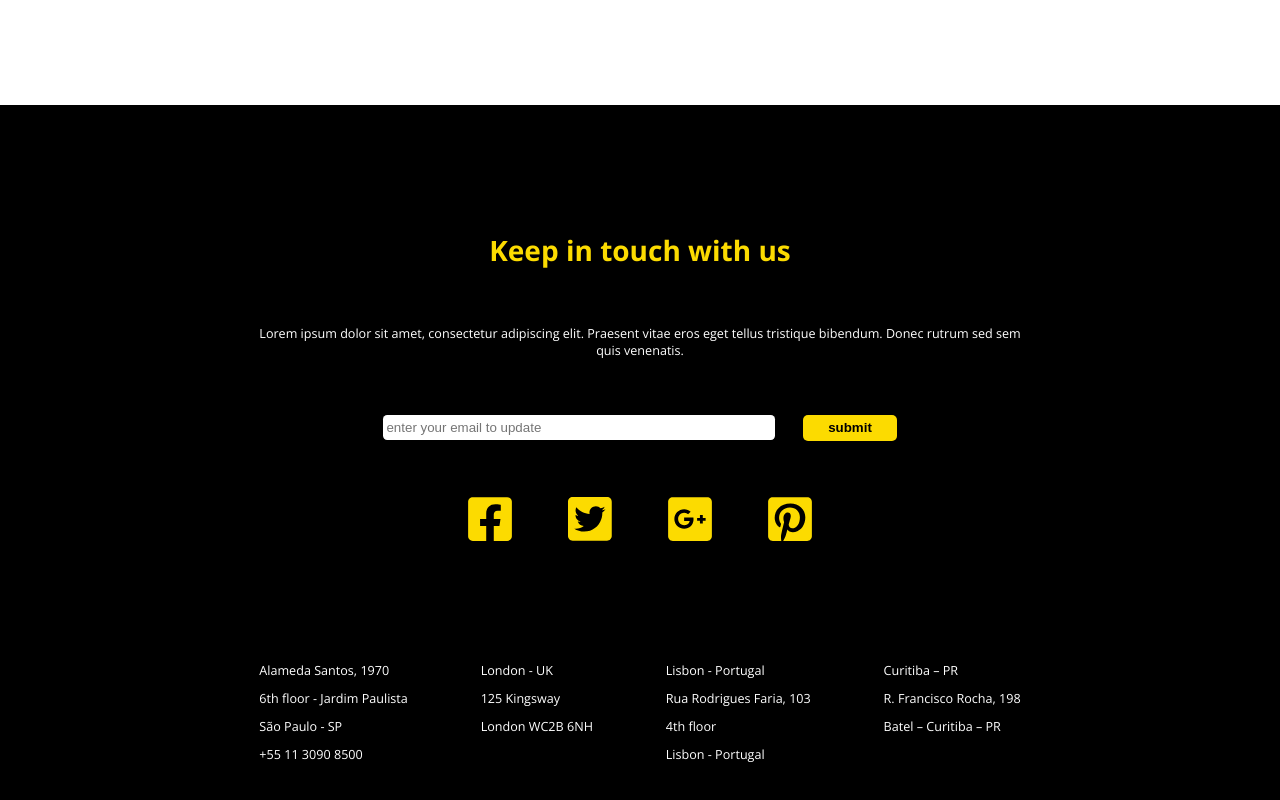
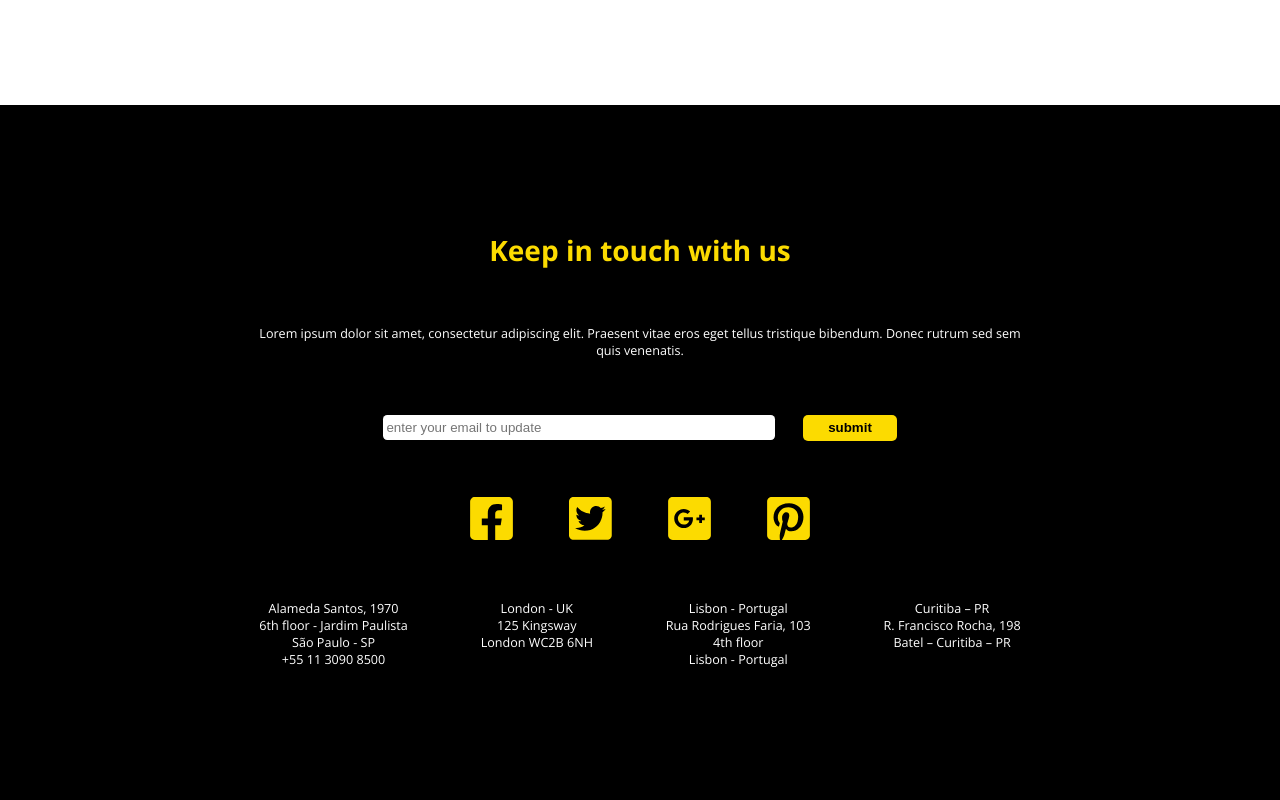
Before and after one commit to metfor/pxBooks, a Next.js app: page / in a window 1280 px wide. Shown: the part 1766-2566 px from the top of the page. Built offline with nearby package versions, Linux system fonts and the light colour scheme.

Commit message:
feat(alterações footer e newsletter): criada tags para cada elemento do componente Footer e
E troca da tag img nativa do html pela Image do next/image

```diff
--- a/src/components/Footer/index.tsx
+++ b/src/components/Footer/index.tsx
@@ -1,39 +1,39 @@
 import Button from "../Button/index";
-import { FooterN, Content, MyInput, NetWork, Adress, P } from "./styles";
+import { FooterN, Content, MyInput, NetWork, Adress, Paragraph,Title ,Newss,MyImage,BoxImage} from "./styles";
 
 export function Footer() {
   return (
     <>
       <FooterN>
         <Content>
-          <h1>Keep in touch with us</h1>
-          <P>
+          <Title>Keep in touch with us</Title>
+          <Paragraph>
             Lorem ipsum dolor sit amet, consectetur adipiscing elit. Praesent
             vitae eros eget tellus tristique bibendum. Donec rutrum sed sem
             <br /> quis venenatis.
-          </P>
-          <div>
+          </Paragraph>
+          <Newss>
             <MyInput placeholder=" enter your email to update" />
             <Button width="6.75rem" height="1.875rem">
               submit
             </Button>
-          </div>
+          </Newss>
           <NetWork>
-            <a>
-              <img src="/assets/fb.svg" alt="facebook" />
-            </a>
-            <a>
-              <img src="/assets/tw.svg" alt="facebook" />
-            </a>
-            <a>
-              <img src="/assets/g+.svg" alt="facebook" />
-            </a>
-            <a>
-              <img src="/assets/px.svg" alt="facebook" />
-            </a>
+            <BoxImage>
+              <MyImage src="/assets/fb.svg" alt="facebook" width="43.75px" height="43.75px"/>
+            </BoxImage>
+            <BoxImage>
+              <MyImage src="/assets/tw.svg" alt="facebook" width="43.75px" height="43.75px"/>
+            </BoxImage>
+            <BoxImage>
+              <MyImage src="/assets/g+.svg" alt="facebook" width="43.75px" height="43.75px"/>
+            </BoxImage>
+            <BoxImage>
+              <MyImage src="/assets/px.svg" alt="facebook"width="43.75px" height="43.75px"/>
+            </BoxImage>
           </NetWork>
           <Adress>
-            <P>
+            <Paragraph>
               Alameda Santos, 1970
               <br />
               6th floor - Jardim Paulista
@@ -41,15 +41,15 @@ export function Footer() {
               São Paulo - SP
               <br />
               +55 11 3090 8500 <br />
-            </P>
-            <P>
+            </Paragraph>
+            <Paragraph>
               London - UK
               <br />
               125 Kingsway
               <br />
               London WC2B 6NH <br />
-            </P>
-            <P>
+            </Paragraph>
+            <Paragraph>
               Lisbon - Portugal
               <br />
               Rua Rodrigues Faria, 103
@@ -57,14 +57,14 @@ export function Footer() {
               4th floor
               <br />
               Lisbon - Portugal <br />
-            </P>
-            <P>
+            </Paragraph>
+            <Paragraph>
               Curitiba – PR
               <br />
               R. Francisco Rocha, 198
               <br />
               Batel – Curitiba – PR <br />
-            </P>
+            </Paragraph>
           </Adress>
         </Content>
       </FooterN>
--- a/src/components/Footer/styles.ts
+++ b/src/components/Footer/styles.ts
@@ -1,3 +1,4 @@
+import image from "next/image";
 import styled from "styled-components";
 
 export const FooterN = styled.footer`
@@ -13,21 +14,8 @@ export const Content = styled.div`
   padding: 1rem 1rem 12rem;
   text-align: center;
 
-  h1 {
-    color: #fcdb00;
-  }
 
-  div {
-    margin-top: 4rem;
-    Button {
-      border: 0;
-      font-weight: 700;
-      transition: filter 0.2s;
-      &:hover {
-        filter: brightness(0.8);
-      }
-    }
-  }
+
 `;
 export const MyInput = styled.input`
   width: 28rem;
@@ -37,23 +25,39 @@ export const MyInput = styled.input`
   margin-right: 2rem;
 `;
 export const NetWork = styled.div`
-  img {
-    margin: 0 2rem;
-  }
+
 `;
 export const Adress = styled.div`
   display: flex;
   justify-content: space-between;
-  p {
-    color: #ffffff;
-    text-align: left;
-    font-weight: 400;
-    line-height: 2rem;
-  }
+
 `;
-export const P = styled.p`
+export const Paragraph = styled.p`
   margin-top: 4rem;
   color: white;
   font-weight: 400;
   font-size: 0.9rem;
 `;
+export const Title = styled.h1`
+color: #fcdb00;
+`
+export const Newss=styled.div`
+margin-top: 4rem;
+margin-bottom: 4rem;
+    Button {
+      border: 0;
+      font-weight: 700;
+      transition: filter 0.2s;
+      &:hover {
+        filter: brightness(0.8);
+      }
+    }
+
+`
+export const MyImage =styled(image)`
+
+`
+export const BoxImage=styled.div`
+display: inline-flex;
+  margin:0 2rem;
+  `
--- a/src/pages/newsletter/index.tsx
+++ b/src/pages/newsletter/index.tsx
@@ -1,6 +1,6 @@
 import { FormEvent, useContext, useState } from "react";
 import Button from "../../components/Button";
-import { Container, Content } from "./styles";
+import { Container, Content,MyInput } from "./styles";
 import { AuthContext } from "../../services/contexts/AuthContext";
 export default function Newsletter() {
   const [user, setUser] = useState("");
@@ -18,7 +18,7 @@ export default function Newsletter() {
     <>
       <Container>
         <Content onSubmit={handleSubmit}>
-          <input
+          <MyInput
             type="text"
             value={user}
             onChange={(e) => setUser(e.target.value)}
```
Also changed, not shown: src/pages/newsletter/styles.ts (+5 -4 lines).
